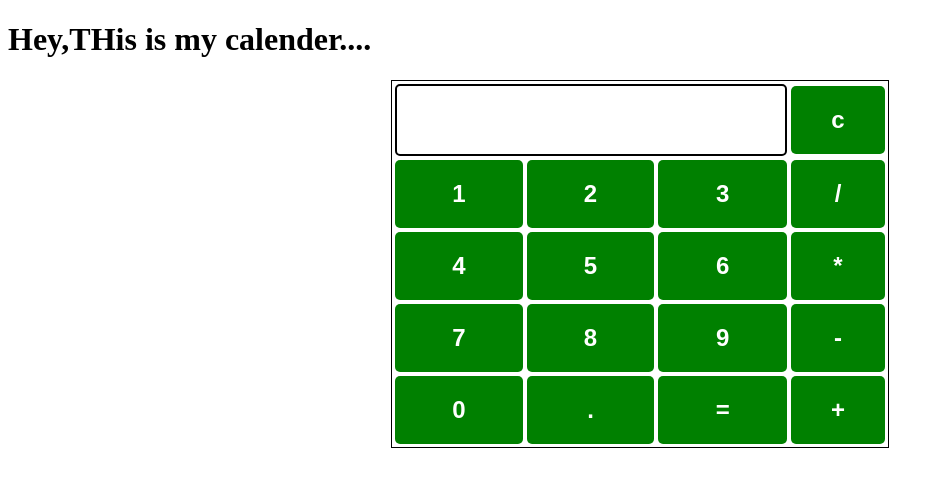
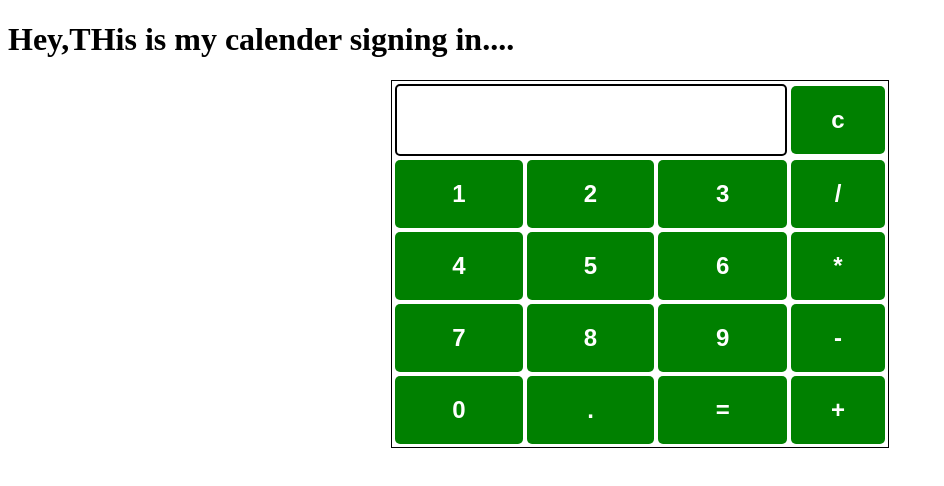
Before and after one commit to pravalika77/Ansible, a plain HTML site: page index.html in a window 1280 px wide. Shown: the whole page, without its empty margins (0-944 px from the left). Drawn offline with nearby package versions, Linux system fonts and the light colour scheme.

Commit message:
committed

```diff
--- a/index.html
+++ b/index.html
@@ -2,7 +2,7 @@
 <html>
 
 <head>
-	<h1>Hey,THis is my calender....</h1>
+	<h1>Hey,THis is my calender signing in....</h1>
 	<script src=
 "https://cdnjs.cloudflare.com/ajax/libs/mathjs/10.6.4/math.js"
 		integrity=
```
